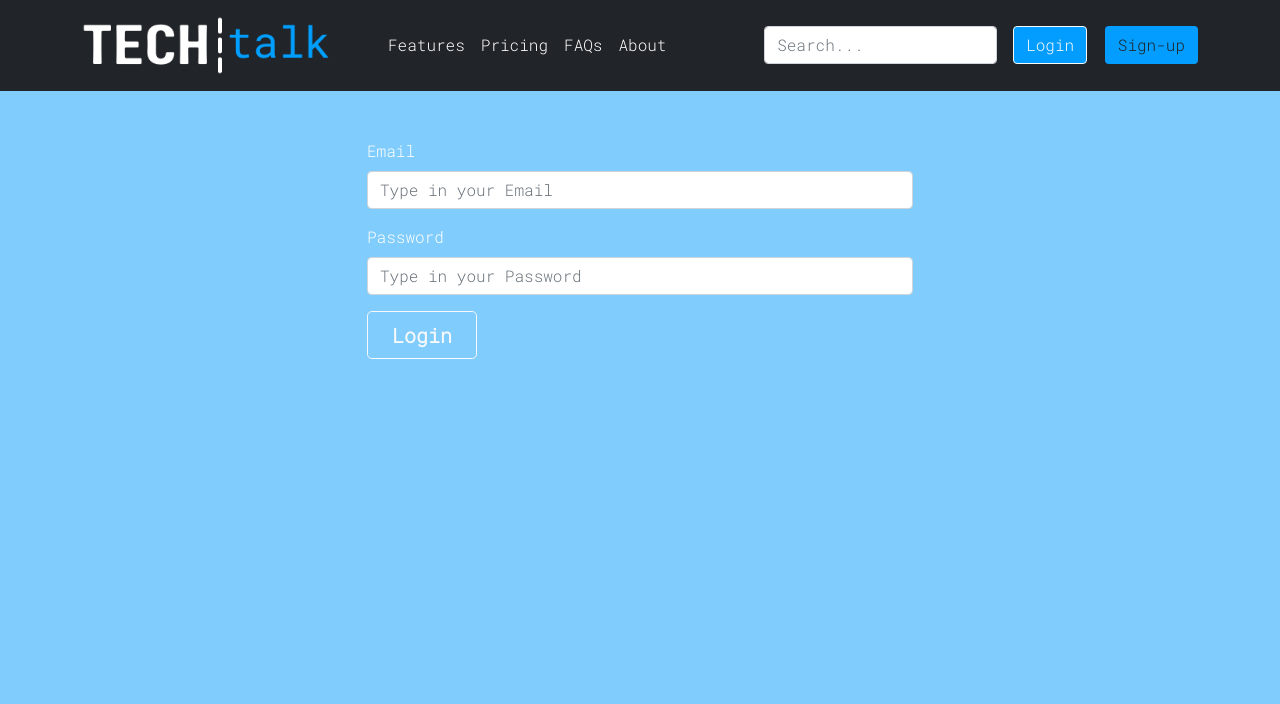
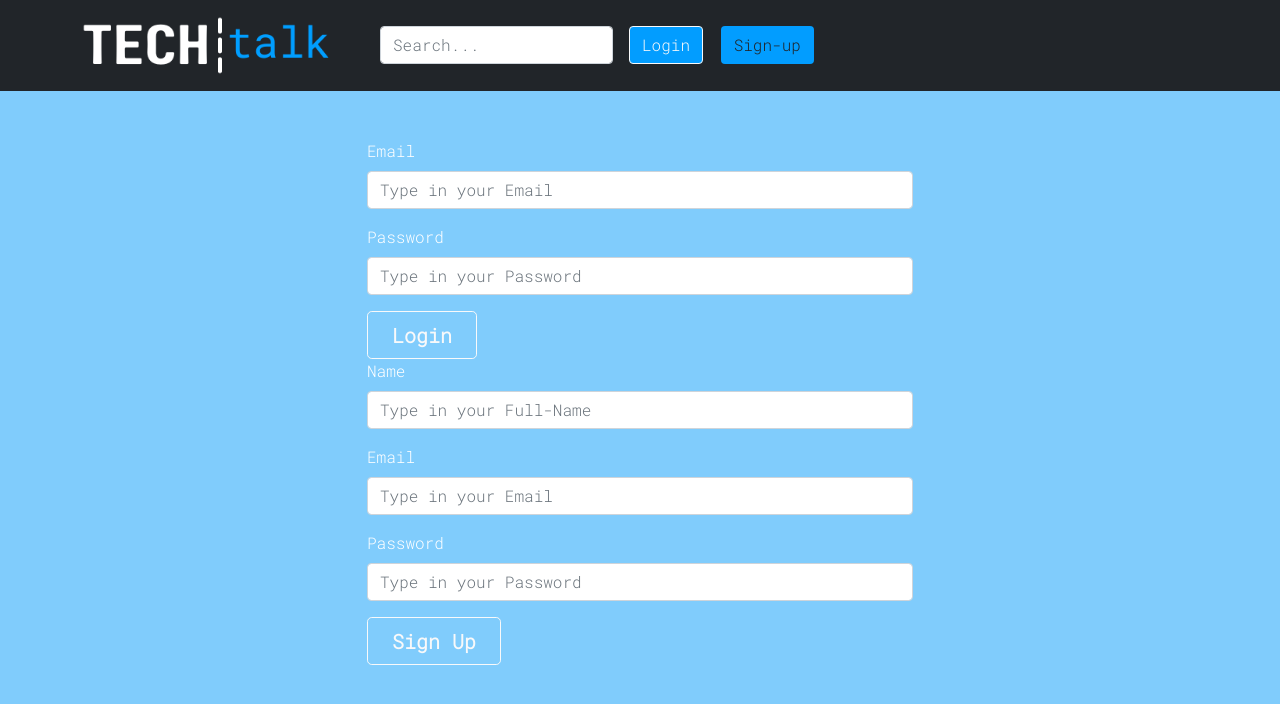
Before and after one commit to laurawalters1/tech-blog, a Node project: template views/login.handlebars in a window 1280 px wide. Shown: the top 704 px of the page. Run offline with Node 20 templates, Linux system fonts and the light colour scheme; the template is opened without the code that fills it, so the values that code supplies are empty; some libraries are stand-ins or nearby versions.

Commit message:
Moving user routes to frontend handling

```diff
--- a/controllers/index.js
+++ b/controllers/index.js
@@ -1,8 +1,9 @@
 const router = require("express").Router();
+
 const apiRoutes = require("./api");
 const homeRoutes = require("./home-routes");
+
 router.use("/", homeRoutes);
-
 router.use("/api", apiRoutes);
 
 module.exports = router;
--- a/public/js/login.js
+++ b/public/js/login.js
@@ -1,27 +1,53 @@
 const loginFormHandler = async (event) => {
-  // TODO: Add a comment describing the functionality of this statement
   event.preventDefault();
-
-  // TODO: Add a comment describing the functionality of these expressions
-  const email = document.querySelector('#email-login').value.trim();
-  const password = document.querySelector('#password-login').value.trim();
+  console.log("login");
+  // Collect values from the login form
+  const email = document.querySelector("#email-login").value.trim();
+  const password = document.querySelector("#password-login").value.trim();
 
   if (email && password) {
-    // TODO: Add a comment describing the functionality of this expression
-    const response = await fetch('/api/users/login', {
-      method: 'POST',
+    // Send a POST request to the API endpoint
+    const response = await fetch("/api/users/login", {
+      method: "POST",
       body: JSON.stringify({ email, password }),
-      headers: { 'Content-Type': 'application/json' },
+      headers: { "Content-Type": "application/json" },
     });
 
     if (response.ok) {
-      document.location.replace('/');
+      // If successful, redirect the browser to the profile page
+      document.location.replace("/dashboard");
     } else {
-      alert('Failed to log in');
+      alert(response.statusText);
+    }
+  }
+};
+
+const signupFormHandler = async (event) => {
+  event.preventDefault();
+  console.log("signup");
+  const name = document.querySelector("#name-signup").value.trim();
+  const email = document.querySelector("#email-signup").value.trim();
+  const password = document.querySelector("#password-signup").value.trim();
+
+  if (name && email && password) {
+    const response = await fetch("/api/users/signup", {
+      method: "POST",
+      body: JSON.stringify({ name, email, password }),
+      headers: { "Content-Type": "application/json" },
+    });
+
+    if (response.ok) {
+      document.location.replace("/dashboard");
+    } else {
+      alert(response.statusText);
     }
   }
 };
 
 document
-  .querySelector('.login-form')
-  .addEventListener('submit', loginFormHandler);
+  .querySelector(".login-form")
+  .addEventListener("submit", loginFormHandler);
+
+document
+  .querySelector(".signup-form")
+  .addEventListener("submit", signupFormHandler);
--- a/utils/auth.js
+++ b/utils/auth.js
@@ -1,8 +1,6 @@
 const withAuth = (req, res, next) => {
-  // TODO: Add a comment describing the functionality of this if statement
-  // checking if the logged_in property on the session is set to false, if so, it redirects the user to the login page
   if (!req.session.logged_in) {
-    res.redirect("/login");
+    res.redirect("/login-page");
   } else {
     next();
   }
--- a/views/homepage.handlebars
+++ b/views/homepage.handlebars
@@ -9,6 +9,10 @@
           <a href="/login-page"><button type="button" class="btn btn-outline-info btn-lg px-4 me-sm-3 fw-bold">Login</button></a>
           <a href="/signup-page"><button  type="button" class="btn btn-outline-light btn-lg px-4">Signup</button></a>
           {{/unless}}
+          {{#if user}}
+        <h1>Welcome {{user.name}}</h1>
+
+          {{/if}}
         </div>
       </div>
     </div>
--- a/views/layouts/main.handlebars
+++ b/views/layouts/main.handlebars
@@ -27,16 +27,14 @@
                     <img width="250px" height="auto" src="/assets/TECH(1).png" alt="Tech talk">
           <svg class="bi me-2" width="40" height="32" role="img" aria-label="Bootstrap"><use xlink:href="#bootstrap"/></svg>
         </a>
-
+{{#if logged_in}}
         <ul class="nav col-12 col-lg-auto me-lg-auto mb-2 justify-content-center mb-md-0">
 
           {{!-- <li><a href="#" class="nav-link px-2 text-secondary">Home</a></li> --}}
-          <li><a href="#" class="nav-link px-2 text-white">Features</a></li>
-          <li><a href="#" class="nav-link px-2 text-white">Pricing</a></li>
-          <li><a href="#" class="nav-link px-2 text-white">FAQs</a></li>
-          <li><a href="#" class="nav-link px-2 text-white">About</a></li>
+          <li><a href="/dashboard" class="nav-link px-2 text-white">Dashboard</a></li>
+
         </ul>
-
+{{/if}}
         <form class="col-12 col-lg-auto mb-3 mb-lg-0 me-lg-3">
           <input type="search" class="form-control form-control-dark" placeholder="Search..." aria-label="Search">
         </form>
@@ -60,6 +58,9 @@
   <footer>
 
   </footer>
+   {{#if logged_in}}
+  <script src="/js/logout.js"></script>
+  {{/if}}
 </body>
 
 </html>
--- a/views/login.handlebars
+++ b/views/login.handlebars
@@ -1,14 +1,33 @@
 
 <div class="container d-flex flex-column align-items-center">
-<form action="/api/users/login" method="POST" class="col-12 col-md-6">
+<form class="col-12 col-md-6 login-form">
 <div class="mb-3">
   <label for="formGroupExampleInput" class="form-label text-white">Email</label>
-  <input name="email" type="text" class="form-control" id="formGroupExampleInput" placeholder="Type in your Email">
+  <input name="email" type="text" class="form-control" id="email-login" placeholder="Type in your Email">
 </div>
 <div class="mb-3">
   <label for="formGroupExampleInput2" class="form-label text-white">Password</label>
-  <input name="password" type="text" class="form-control" id="formGroupExampleInput2" placeholder="Type in your Password">
+  <input name="password" type="text" class="form-control" id="password-login" placeholder="Type in your Password">
 </div>
 <button class="btn btn-outline-light btn-lg custom-hover-text px-4 me-sm-3 fw-bold">Login</button>
 </form>
 </div>
+
+<div class="container d-flex flex-column align-items-center">
+<form class="col-12 col-md-6 signup-form">
+<div class="mb-3">
+  <label for="formGroupExampleInput" class="form-label text-white">Name</label>
+  <input name="name" type="text" class="form-control" id="name-signup" placeholder="Type in your Full-Name">
+</div>
+<div class="mb-3">
+  <label for="formGroupExampleInput" class="form-label text-white">Email</label>
+  <input name="email" type="text" class="form-control" id="email-signup" placeholder="Type in your Email">
+</div>
+<div class="mb-3">
+  <label for="formGroupExampleInput2" class="form-label text-white">Password</label>
+  <input name="password" type="text" class="form-control" id="password-signup" placeholder="Type in your Password">
+</div>
+<button type="submit" class="btn btn-outline-light btn-lg custom-hover-text px-4 me-sm-3 fw-bold">Sign Up</button>
+</form>
+</div>
+<script src="./js/login.js"></script>
```
Also changed, not shown: controllers/api/user-routes.js (+26 -23 lines), controllers/home-routes.js (+34 -1 lines), public/js/logout.js (+6 -6 lines), views/dashboard.handlebars (added, +9 -0 lines), views/signup.handlebars (+6 -5 lines), public/js/dashboard.js (added).
